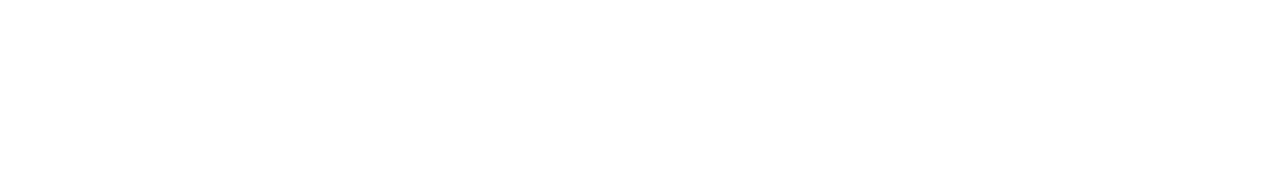
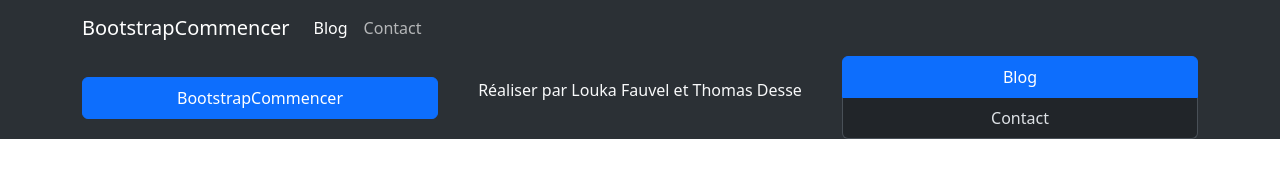
Before and after one commit to Louka-Fauvel/bootstrapComencer, a plain HTML site: page index.html in a window 1280 px wide. Drawn offline with nearby package versions, Linux system fonts and the light colour scheme.

Commit message:
Feat : Header et Footer

```diff
--- a/index.html
+++ b/index.html
@@ -1,13 +1,48 @@
 <!DOCTYPE html>
-<html lang="fr">
+<html lang="fr" xmlns="http://www.w3.org/1999/html">
 <head>
     <meta charset="UTF-8">
     <title>Bootstrap</title>
     <link href="https://cdn.jsdelivr.net/npm/bootstrap@5.3.2/dist/css/bootstrap.min.css" rel="stylesheet" integrity="sha384-T3c6CoIi6uLrA9TneNEoa7RxnatzjcDSCmG1MXxSR1GAsXEV/Dwwykc2MPK8M2HN" crossorigin="anonymous">
 </head>
 <body>
+<header data-bs-theme="dark">
+    <nav class="navbar navbar-expand-lg sticky-top bg-body-tertiary">
+        <div class="container">
+            <a class="navbar-brand" href="/">BootstrapCommencer</a>
+            <button class="navbar-toggler" type="button" data-bs-toggle="collapse" data-bs-target="#navbarNavAltMarkup" aria-controls="navbarNavAltMarkup" aria-expanded="false" aria-label="Toggle navigation">
+                <span class="navbar-toggler-icon"></span>
+            </button>
+            <div class="collapse navbar-collapse" id="navbarNavAltMarkup">
+                <div class="navbar-nav">
+                    <a class="nav-link active" aria-current="page" href="#">Blog</a>
+                    <a class="nav-link" aria-current="page" href="#">Contact</a>
+                </div>
+            </div>
+        </div>
+    </nav>
+</header>
 
-
+<footer class="bg-body-tertiary" data-bs-theme="dark">
+    <div class="container text-center">
+        <div class="row align-items-center">
+            <div class="col">
+                <div class="list-group">
+                    <a class="list-group-item list-group-item-action active" href="#">BootstrapCommencer</a>
+                </div>
+            </div>
+            <div class="col">
+                <p class="text-light">Réaliser par Louka Fauvel et Thomas Desse</p>
+            </div>
+            <div class="col">
+                <div class="list-group">
+                    <a class="list-group-item list-group-item-action active" href="#">Blog</a>
+                    <a class="list-group-item list-group-item-action" href="#">Contact</a>
+                </div>
+            </div>
+        </div>
+    </div>
+</footer>
 <script src="https://cdn.jsdelivr.net/npm/bootstrap@5.3.2/dist/js/bootstrap.bundle.min.js" integrity="sha384-C6RzsynM9kWDrMNeT87bh95OGNyZPhcTNXj1NW7RuBCsyN/o0jlpcV8Qyq46cDfL" crossorigin="anonymous"></script>
 </body>
 </html>
```
